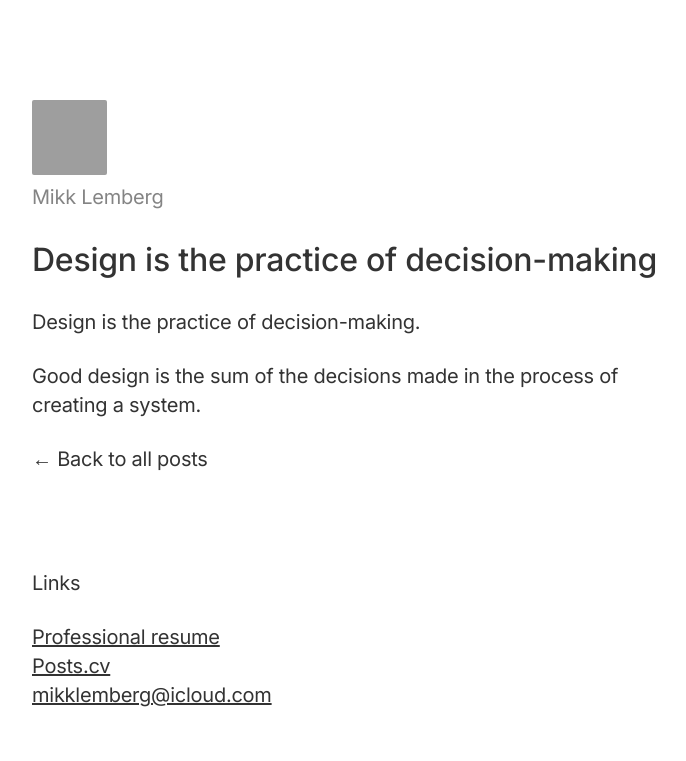
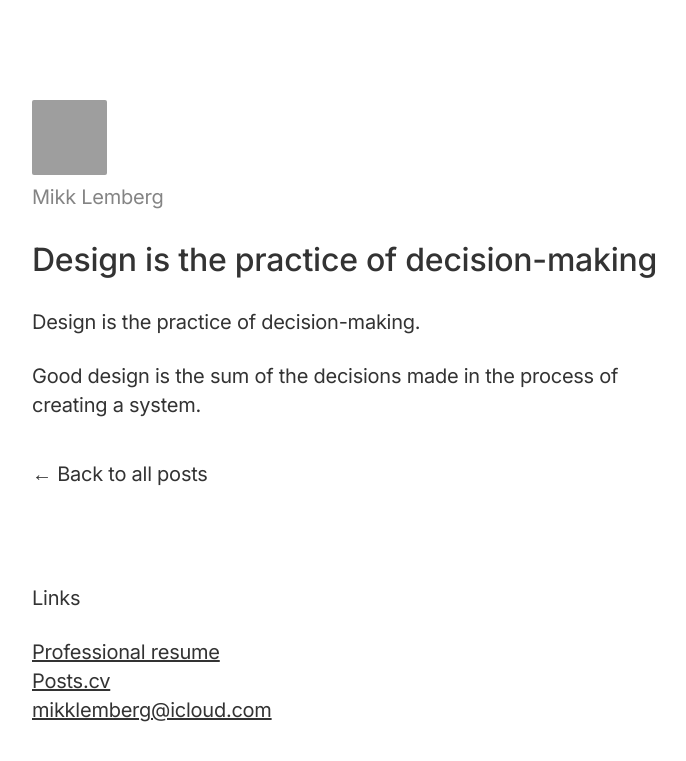
Before and after one commit to mikklemberg/My-personal-notes, a Jekyll site: the page built from _posts/2023-01-29-decision-making.md, in a window 1280 px wide. Shown: the top 761 px of the page, without its empty margins (288-974 px from the left). Built offline with Jekyll 4.4.1, drawn with Linux system fonts in a browser that asks for light colours; grey boxes are pictures that could not be loaded.

Commit message:
Update style.css

```diff
--- a/assets/css/style.css
+++ b/assets/css/style.css
@@ -87,6 +87,10 @@ a:hover {
     text-decoration: underline; /* Underlined on hover */
 }
 
+/* Adjusted margin for 'Back to all posts' link */
+.back-to-posts {
+    margin-top: 4rem; /* This value doubles the space */
+}
 
 
 @media screen and (max-width: 768px) {
```
